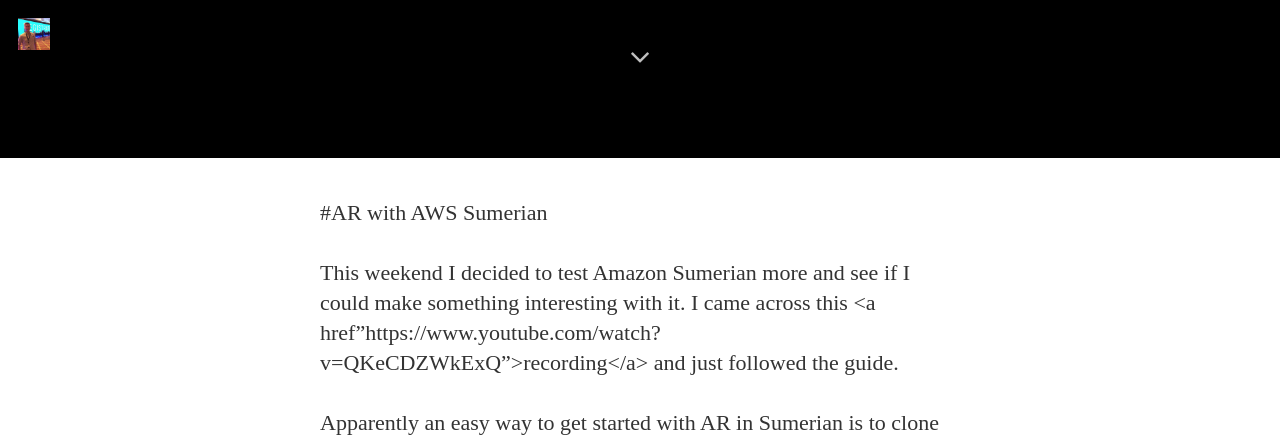
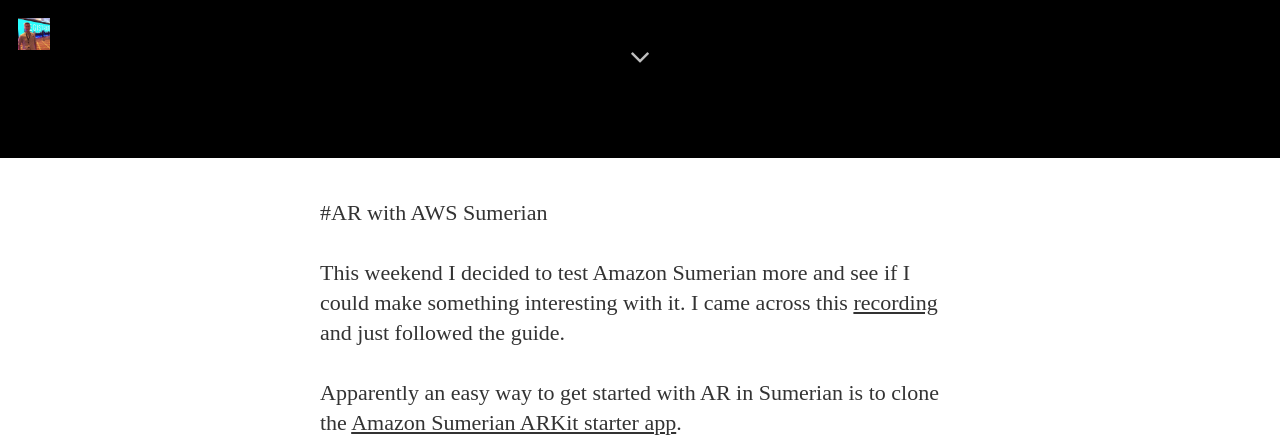
Before and after one commit to jounile/blog, a Jekyll site: the page built from _posts/2019-05-06-arkit-sumerian.markdown, in a window 1280 px wide and 900 px high, scrolled down 742 px, cut to the strip 0-444 px from the top of the window. Built offline with Jekyll 4.4.1, drawn with Linux system fonts in a browser that asks for light colours; nearby versions of some CDN libraries; some web fonts are replaced.

Commit message:
Improving the sumerian post

```diff
--- a/_posts/2019-05-06-arkit-sumerian.markdown
+++ b/_posts/2019-05-06-arkit-sumerian.markdown
@@ -9,7 +9,7 @@
 ---
 #AR with AWS Sumerian
 
-This weekend I decided to test Amazon Sumerian more and see if I could make something interesting with it. I came across this <a href"https://www.youtube.com/watch?v=QKeCDZWkExQ">recording</a> and just followed the guide.
+This weekend I decided to test Amazon Sumerian more and see if I could make something interesting with it. I came across this <a href="https://www.youtube.com/watch?v=QKeCDZWkExQ">recording</a> and just followed the guide.
 
 
 Apparently an easy way to get started with AR in Sumerian is to clone the <a href="https://github.com/aws-samples/amazon-sumerian-arkit-starter-app">Amazon Sumerian ARKit starter app</a>.
@@ -26,13 +26,13 @@
 
 <img src="https://s3.eu-central-1.amazonaws.com/jounileino.com-images/arkit-sumerian/Photo+18-05-2019%2C+23.45.08.png" width="30%" height="30%">
 
+<img src="https://s3.eu-central-1.amazonaws.com/jounileino.com-images/arkit-sumerian/Photo+18-05-2019%2C+23.47.50.png" width="30%" height="30%">
+
 When the AR app tries to launch on the iPhone you need to allow accessing device Camera.
 
 <img src="https://s3.eu-central-1.amazonaws.com/jounileino.com-images/arkit-sumerian/Photo+18-05-2019%2C+23.52.26.png" width="30%" height="30%">
 
 You should see the progress bar and your AR app name or this error message if something goes wrong.
-
-<img src="https://s3.eu-central-1.amazonaws.com/jounileino.com-images/arkit-sumerian/Photo+18-05-2019%2C+23.47.50.png" width="30%" height="30%">
 
 
 <img src="https://s3.eu-central-1.amazonaws.com/jounileino.com-images/arkit-sumerian/Photo+18-05-2019%2C+23.52.36.png" width="30%" height="30%">
```
